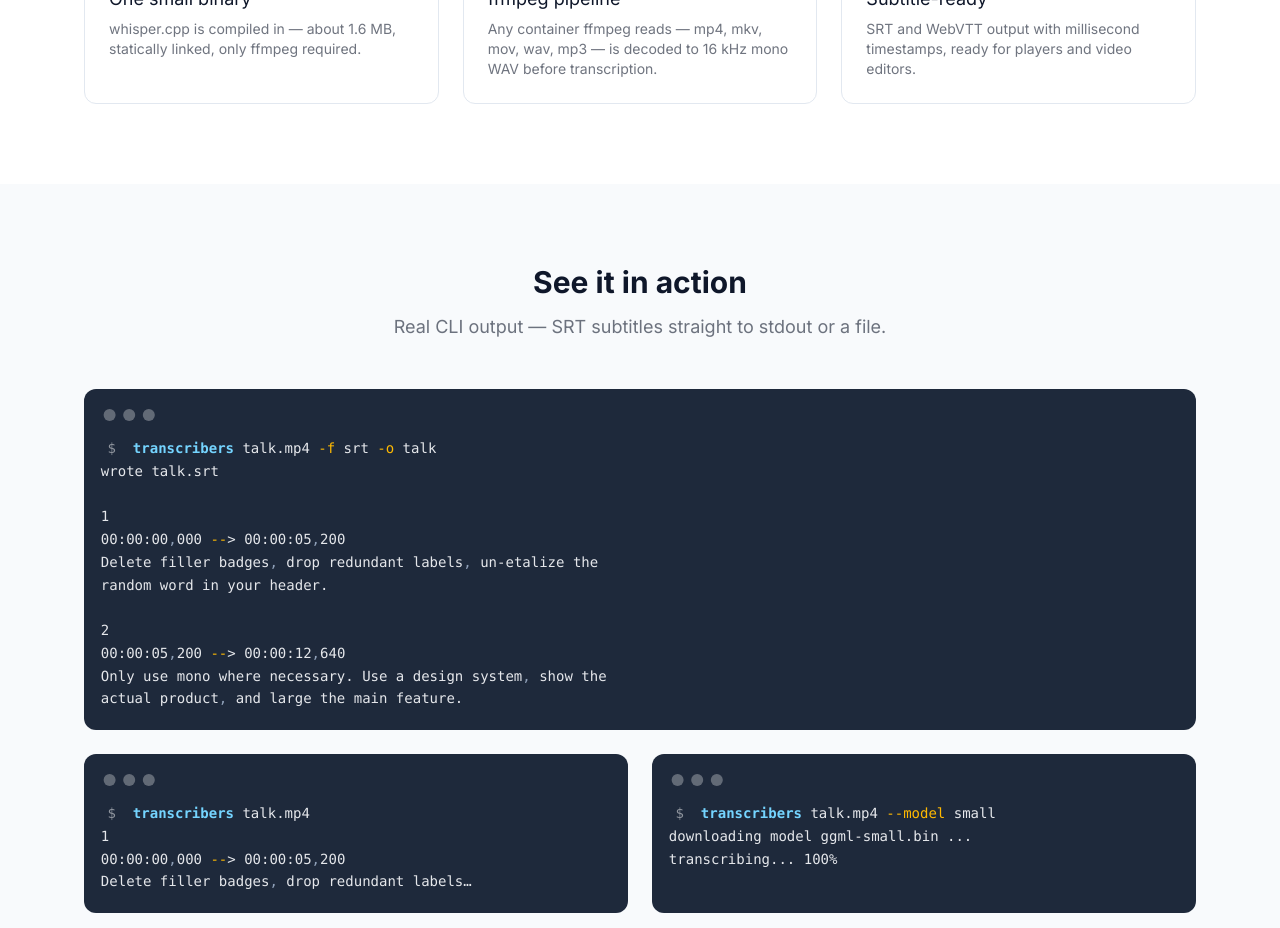
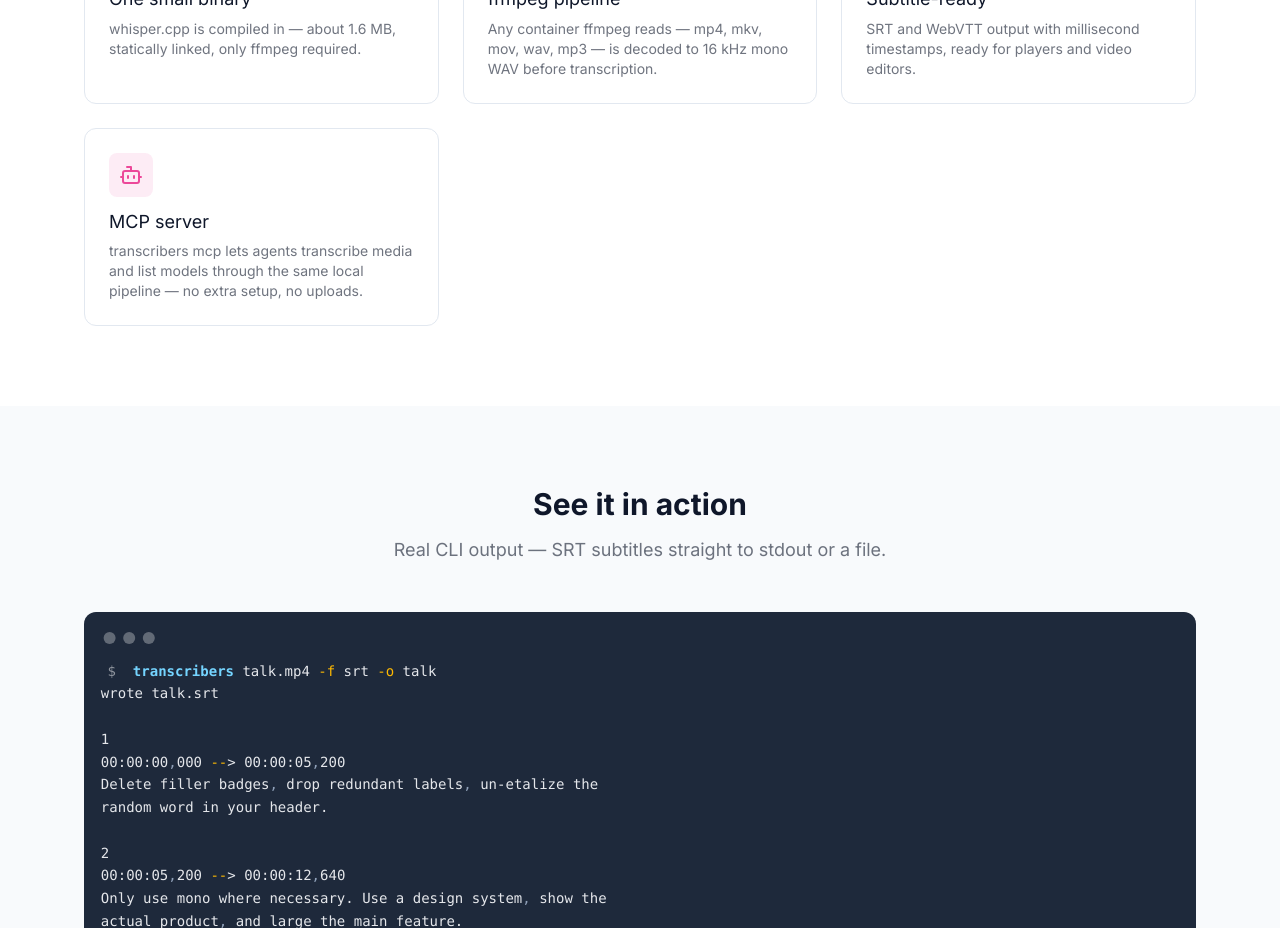
Before and after one commit to hieudoanm/transcribers, a Next.js app in the folder packages/landing/: page / in a window 1280 px wide. Shown: the part 1160-2088 px from the top of the page. Built offline with nearby package versions, Linux system fonts and the light colour scheme.

Commit message:
docs(landing): document mcp server

```diff
--- a/packages/landing/src/app/page.tsx
+++ b/packages/landing/src/app/page.tsx
@@ -5,6 +5,7 @@ import Hero from '@/components/molecules/Hero';
 import SectionHead from '@/components/molecules/SectionHead';
 import Terminal from '@/components/molecules/Terminal';
 import {
+  LuBot,
   LuCaptions,
   LuDownload,
   LuFileText,
@@ -48,6 +49,11 @@ const FEATURES: Feature[] = [
     icon: LuCaptions,
     title: 'Subtitle-ready',
     body: 'SRT and WebVTT output with millisecond timestamps, ready for players and video editors.',
+  },
+  {
+    icon: LuBot,
+    title: 'MCP server',
+    body: 'transcribers mcp lets agents transcribe media and list models through the same local pipeline — no extra setup, no uploads.',
   },
 ];
 
```
Also changed, not shown: 2 other files (tests, documents, lock files or other folders).
